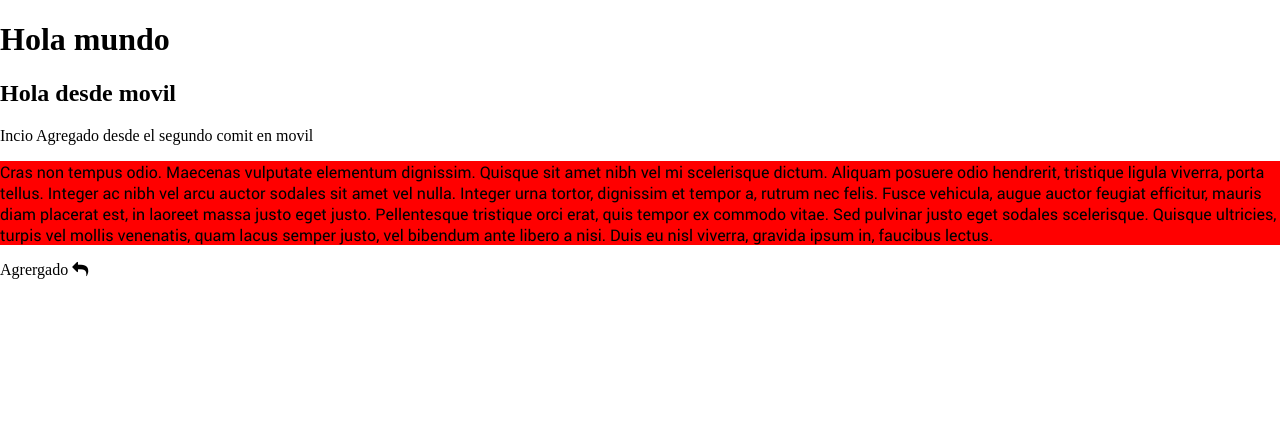
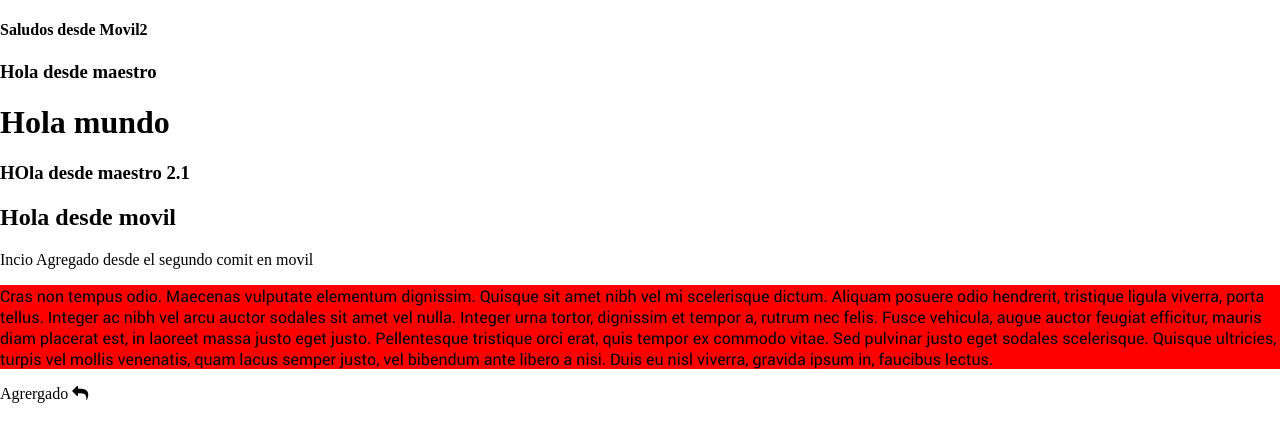
Before and after one commit to EveESCOM/pr0y3ct0, a plain HTML site: page proyectoWeb/archivos/index.html in a window 1280 px wide. Drawn offline with Linux system fonts and the light colour scheme.

Commit message:
segundo comit movil

```diff
--- a/proyectoWeb/archivos/index.html
+++ b/proyectoWeb/archivos/index.html
@@ -9,8 +9,10 @@
     </head>
 
     <body>
-
+        <h4>Saludos desde Movil2</h4>
+        <h3>Hola desde maestro </h3>
         <h1 class="red">Hola mundo </h1>
+        <h3>HOla desde maestro 2.1</h3>
         <h2>Hola desde movil</h2>
         <label>Incio</label>
         <label>Agregado desde el segundo comit en movil</label>
```
